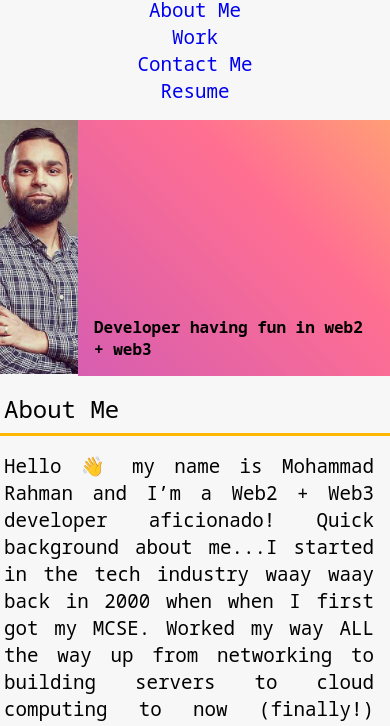
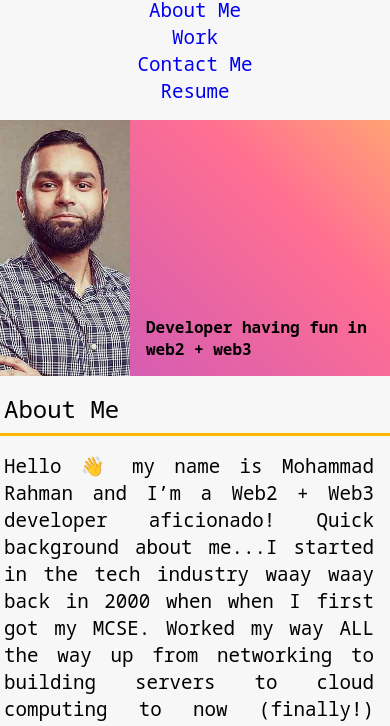
Before and after one commit to mrahma04/professional-portfolio-v2.0, a plain HTML site: page index.html in a window 390 px wide. Shown: the part 106-832 px from the top of the page. Drawn offline with Linux system fonts and the light colour scheme.

Commit message:
added picture to hero section

```diff
--- a/assets/css/stylesheet.css
+++ b/assets/css/stylesheet.css
@@ -88,7 +88,7 @@ header nav ul li a {
     background-image: var(--gradient-1);
     background-size: 400%;
     /* alternate keyword will move forware with the colors and then move backward instead of starting over again */
-    animation: hero-animation 20s infinite alternate;
+    /* animation: hero-animation 20s infinite alternate;
 } */
 
 .hero>div {
@@ -263,8 +263,12 @@ footer nav ul li {
 
     .hero-image {
         padding: 0 !important;
-        background-size: 325%;
+        background-size: 250%;
         background-position: top;
+    }
+
+    .hero-content {
+        flex: 2;
     }
 
     .section-parent {
```
Also changed, not shown: ![Smaller screens](./assets/img/2022-04-24-04-02-33.png).png (deleted).
